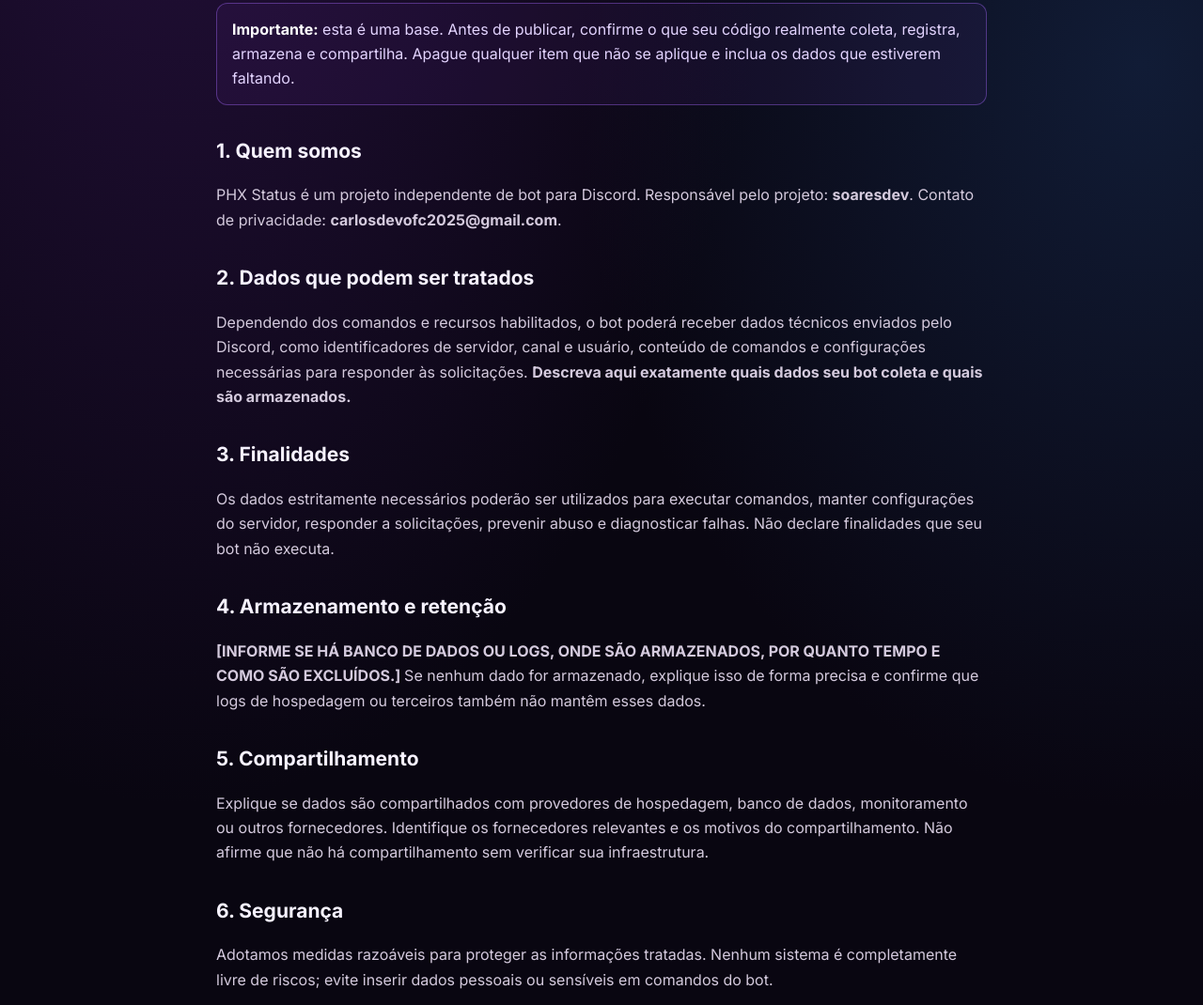
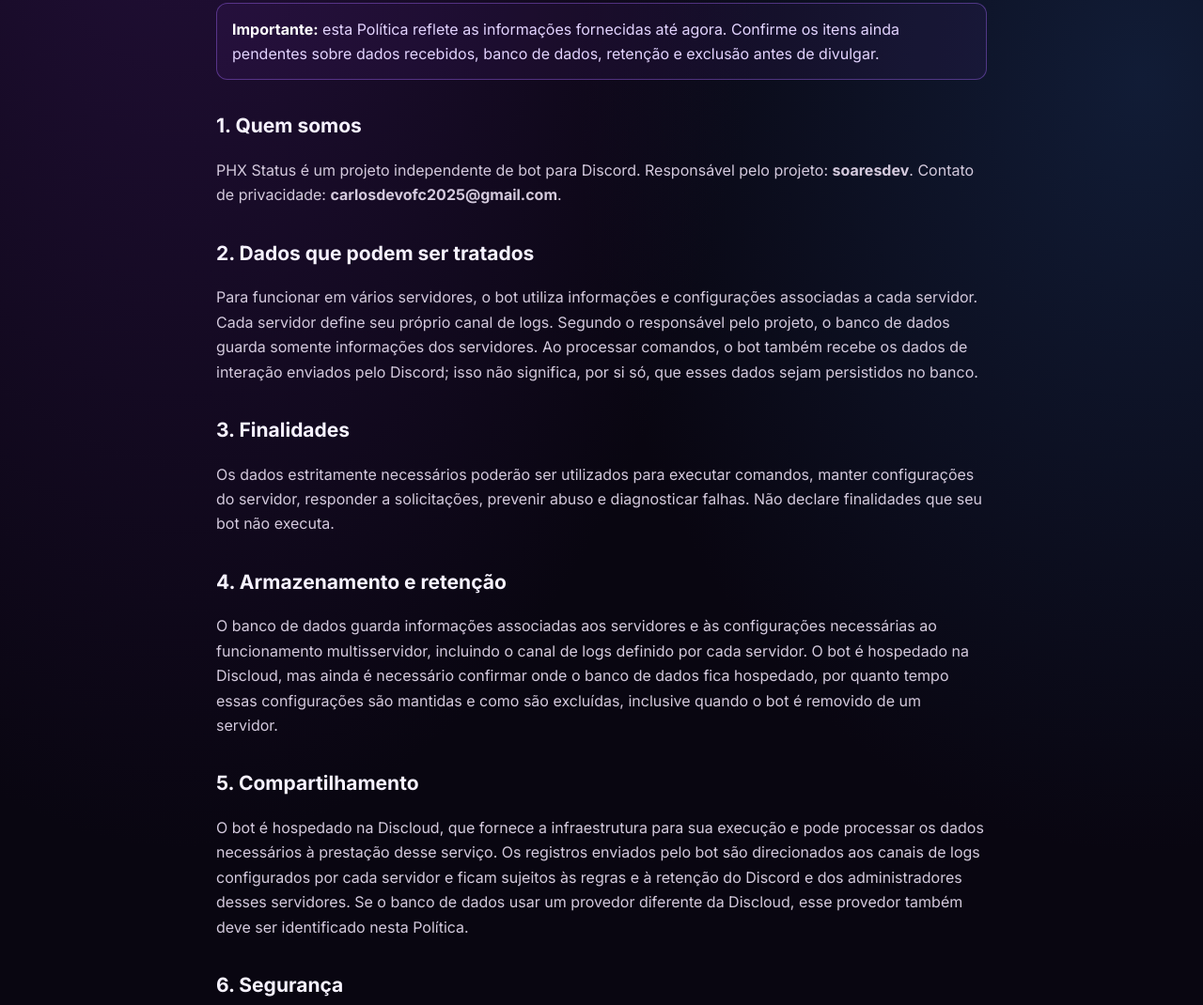
Before and after one commit to Darkerzinn/phxstatus, a plain HTML site: page privacy.html in a window 1280 px wide. Shown: the part 332-1402 px from the top of the page at 94% size. Drawn offline with Linux system fonts and the light colour scheme.

Commit message:
Document server configuration and Discloud hosting
Co-authored-by: Copilot <223556219+Copilot@users.noreply.github.com>

```diff
--- a/privacy.html
+++ b/privacy.html
@@ -39,10 +39,9 @@
       <p class="updated">Última atualização: 16 de novembro de 2026</p>
 
       <div class="placeholder">
-        <strong>Importante:</strong> esta é uma base. Antes de publicar,
-        confirme o que seu código realmente coleta, registra, armazena e
-        compartilha. Apague qualquer item que não se aplique e inclua os dados
-        que estiverem faltando.
+        <strong>Importante:</strong> esta Política reflete as informações
+        fornecidas até agora. Confirme os itens ainda pendentes sobre dados
+        recebidos, banco de dados, retenção e exclusão antes de divulgar.
       </div>
 
       <h2>1. Quem somos</h2>
@@ -55,14 +54,12 @@
 
       <h2>2. Dados que podem ser tratados</h2>
       <p>
-        Dependendo dos comandos e recursos habilitados, o bot poderá receber
-        dados técnicos enviados pelo Discord, como identificadores de servidor,
-        canal e usuário, conteúdo de comandos e configurações necessárias para
-        responder às solicitações.
-        <strong>
-          Descreva aqui exatamente quais dados seu bot coleta e quais são
-          armazenados.
-        </strong>
+        Para funcionar em vários servidores, o bot utiliza informações e
+        configurações associadas a cada servidor. Cada servidor define seu
+        próprio canal de logs. Segundo o responsável pelo projeto, o banco de
+        dados guarda somente informações dos servidores. Ao processar comandos,
+        o bot também recebe os dados de interação enviados pelo Discord; isso
+        não significa, por si só, que esses dados sejam persistidos no banco.
       </p>
 
       <h2>3. Finalidades</h2>
@@ -75,20 +72,23 @@
 
       <h2>4. Armazenamento e retenção</h2>
       <p>
-        <strong>
-          [INFORME SE HÁ BANCO DE DADOS OU LOGS, ONDE SÃO ARMAZENADOS, POR QUANTO
-          TEMPO E COMO SÃO EXCLUÍDOS.]
-        </strong>
-        Se nenhum dado for armazenado, explique isso de forma precisa e confirme
-        que logs de hospedagem ou terceiros também não mantêm esses dados.
+        O banco de dados guarda informações associadas aos servidores e às
+        configurações necessárias ao funcionamento multisservidor, incluindo o
+        canal de logs definido por cada servidor. O bot é hospedado na Discloud,
+        mas ainda é necessário confirmar onde o banco de dados fica hospedado,
+        por quanto tempo essas configurações são mantidas e como são excluídas,
+        inclusive quando o bot é removido de um servidor.
       </p>
 
       <h2>5. Compartilhamento</h2>
       <p>
-        Explique se dados são compartilhados com provedores de hospedagem, banco
-        de dados, monitoramento ou outros fornecedores. Identifique os
-        fornecedores relevantes e os motivos do compartilhamento. Não afirme que
-        não há compartilhamento sem verificar sua infraestrutura.
+        O bot é hospedado na Discloud, que fornece a infraestrutura para sua
+        execução e pode processar os dados necessários à prestação desse
+        serviço. Os registros enviados pelo bot são direcionados aos canais de
+        logs configurados por cada servidor e ficam sujeitos às regras e à
+        retenção do Discord e dos administradores desses servidores. Se o banco
+        de dados usar um provedor diferente da Discloud, esse provedor também
+        deve ser identificado nesta Política.
       </p>
 
       <h2>6. Segurança</h2>
```
Also changed, not shown: 1 other file.
